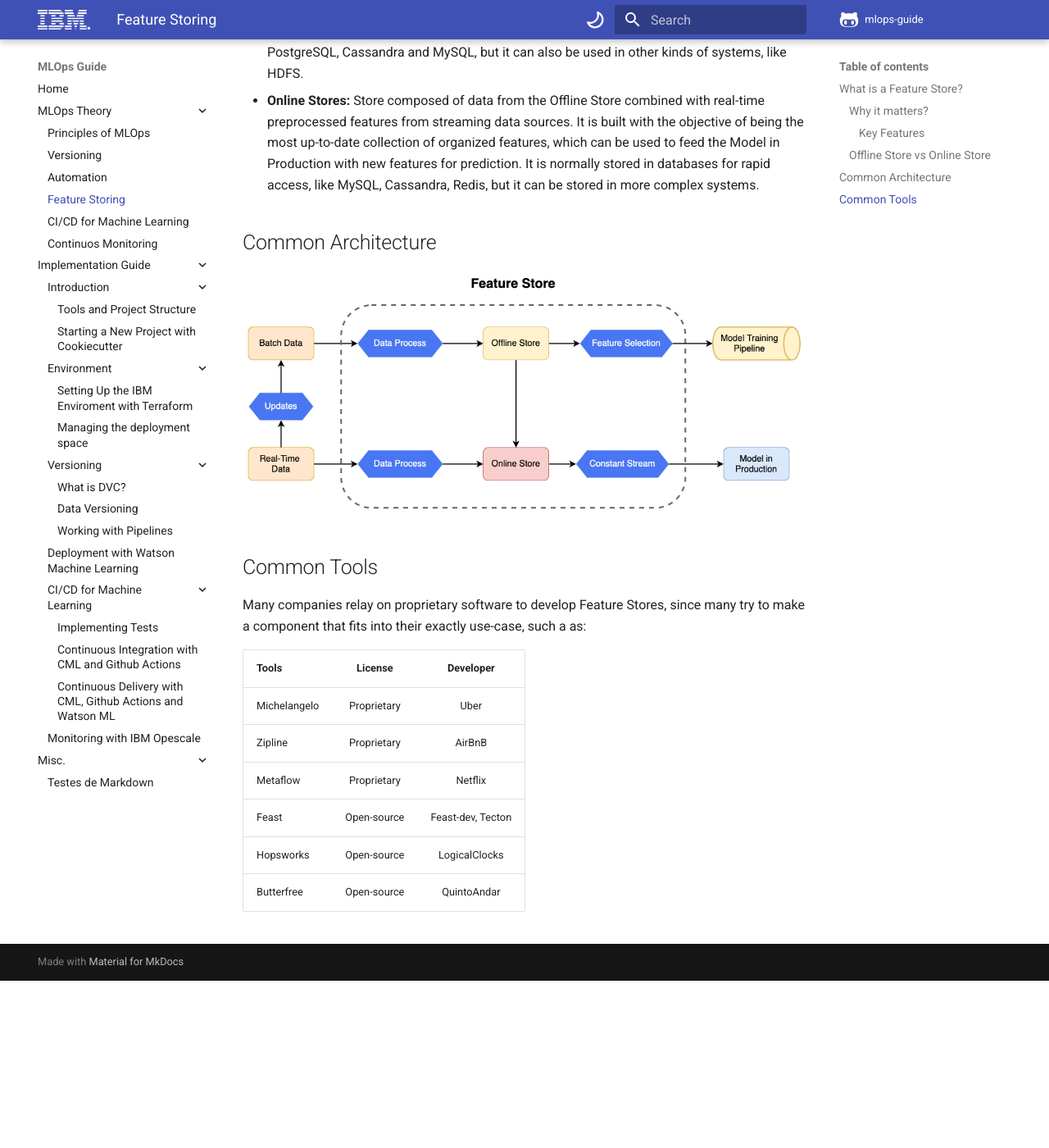
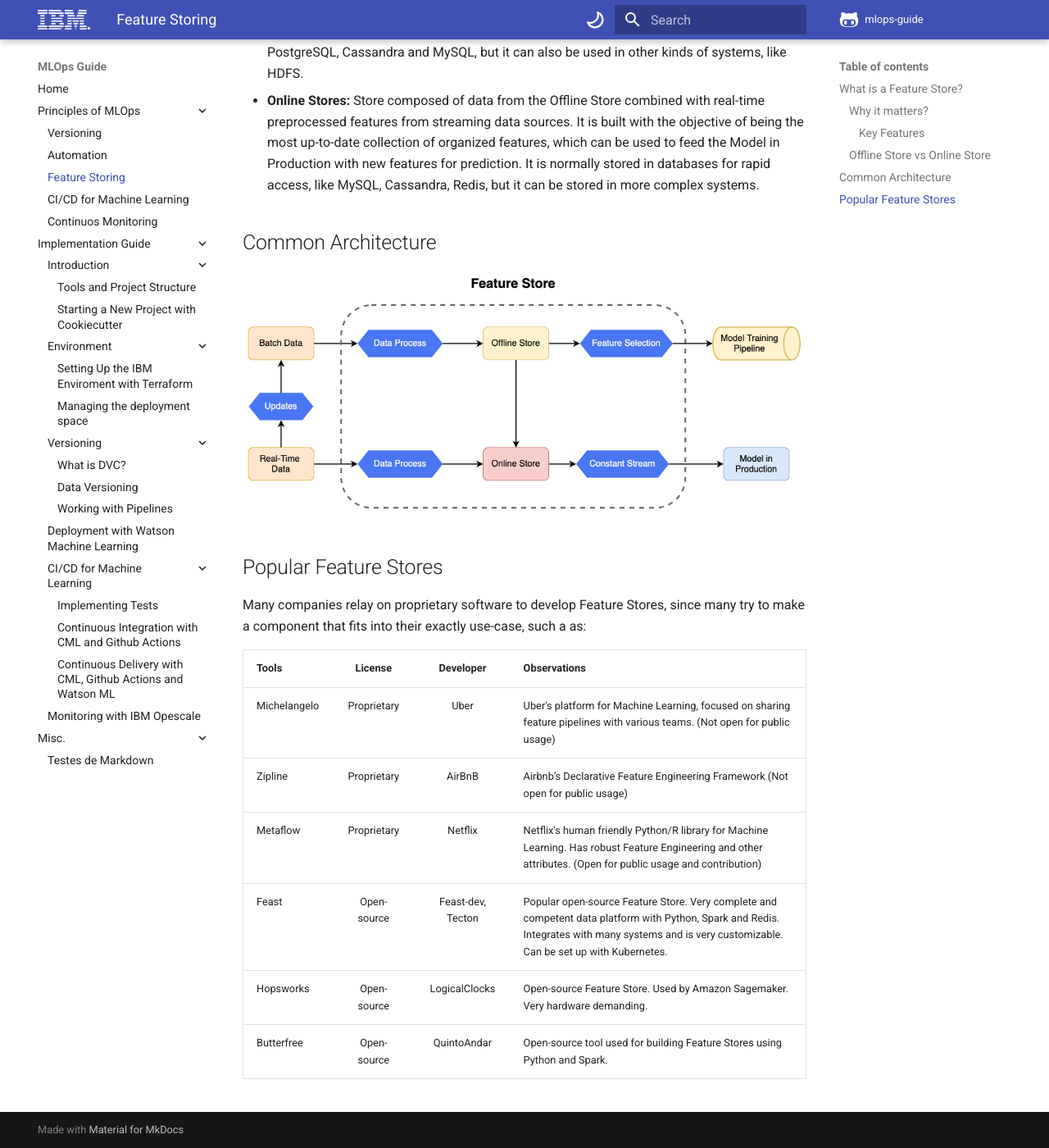
Before and after one commit to mlops-guide/mlops-guide.github.io, an MkDocs documentation site: the page built from docs/MLOps/FeatureStore/index.md, in a window 1280 px wide and 1400 px high, scrolled down 1750 px. Shown: the whole window at 82% size. Built offline with MkDocs 1.6.1 and Material for MkDocs 9.7.7, drawn with Linux system fonts in a browser that asks for light colours; comment, search, counter and statistics services are not loaded; before the commit the page ends 2946 px from its top, so only the background shows below that.

Commit message:
Added tools tables on theory and some small changes

```diff
--- a/docs/MLOps/FeatureStore/index.md
+++ b/docs/MLOps/FeatureStore/index.md
@@ -31,15 +31,15 @@
 
 ## Common Architecture
 ![Feature Store Diagram](FeatureStoreDiagram.png "Feature Store Inside Diagram")
-## Common Tools
+## Popular Feature Stores
 Many companies relay on proprietary software to develop Feature Stores, since many try to make a component that fits into their exactly use-case, such a as:
 
 
-| Tools        | License           | Developer  |
-| ------------ |:-----------------:|:----------:|
-| Michelangelo | Proprietary       | Uber       |
-| Zipline      | Proprietary       | AirBnB     |
-| Metaflow     | Proprietary       | Netflix    |
-| Feast        | Open-source       | Feast-dev, Tecton|
-| Hopsworks    | Open-source       | LogicalClocks|
-| Butterfree   | Open-source       | QuintoAndar|
+| Tools        | License           | Developer  | Observations |
+| ------------ |:-----------------:|:----------:|:------------ |
+| Michelangelo | Proprietary       | Uber       | Uber's platform for Machine Learning, focused on sharing feature pipelines with various teams. (Not open for public usage)
+| Zipline      | Proprietary       | AirBnB     | Airbnb’s Declarative Feature Engineering Framework (Not open for public usage)
+| Metaflow     | Proprietary       | Netflix    | Netflix's human friendly Python/R library for Machine Learning. Has robust Feature Engineering and other attributes. (Open for public usage and  contribution)
+| Feast        | Open-source       | Feast-dev, Tecton| Popular open-source Feature Store. Very complete and competent data platform with Python, Spark and Redis. Integrates with many systems and is very customizable. Can be set up with Kubernetes.
+| Hopsworks    | Open-source       | LogicalClocks| Open-source Feature Store. Used by Amazon Sagemaker. Very hardware demanding.
+| Butterfree   | Open-source       | QuintoAndar| Open-source tool used for building Feature Stores using Python and Spark.
--- a/mkdocs.yml
+++ b/mkdocs.yml
@@ -44,8 +44,7 @@
 
 nav:
     - Home: 'index.md'
-    - MLOps Theory:
-      - 'MLOps/Principles/index.md'
+    - Principles of MLOps:
       - 'MLOps/Data/index.md'
       - 'MLOps/PipelineAutomation/index.md'
       - 'MLOps/FeatureStore/index.md'
```
Also changed, not shown: docs/MLOps/Data/index.md (+8 -8 lines), docs/MLOps/Monitoring/index.md (+15 -1 lines), docs/MLOps/Principles/index.md (deleted, +0 -1 lines), docs/index.md (+1 -1 lines).
